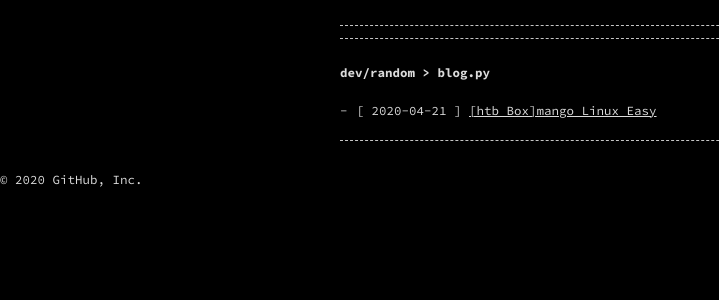
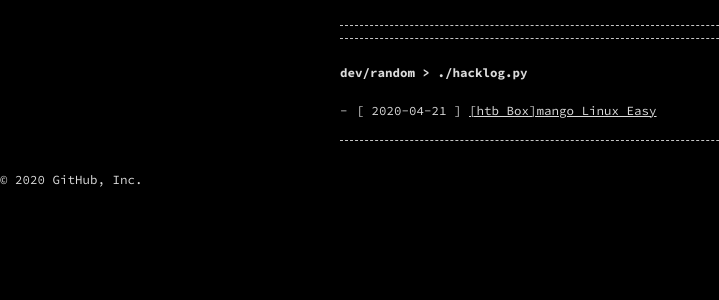
Before and after one commit to achute/achute.github.io, a Jekyll site: the page built from index.md, in a window 1280 px wide. Shown: the top 300 px of the page, without its empty margins (0-719 px from the left). Built offline with Jekyll 4.4.1, drawn with Linux system fonts in a browser that asks for light colours.

Commit message:
Changing the title

```diff
--- a/index.md
+++ b/index.md
@@ -1,6 +1,6 @@
 ---
-title: /
+title: ./hacklog.py
 layout: home
 permalink: /
 ---
-# dev/random > blog.py
+# dev/random > ./hacklog.py
```
